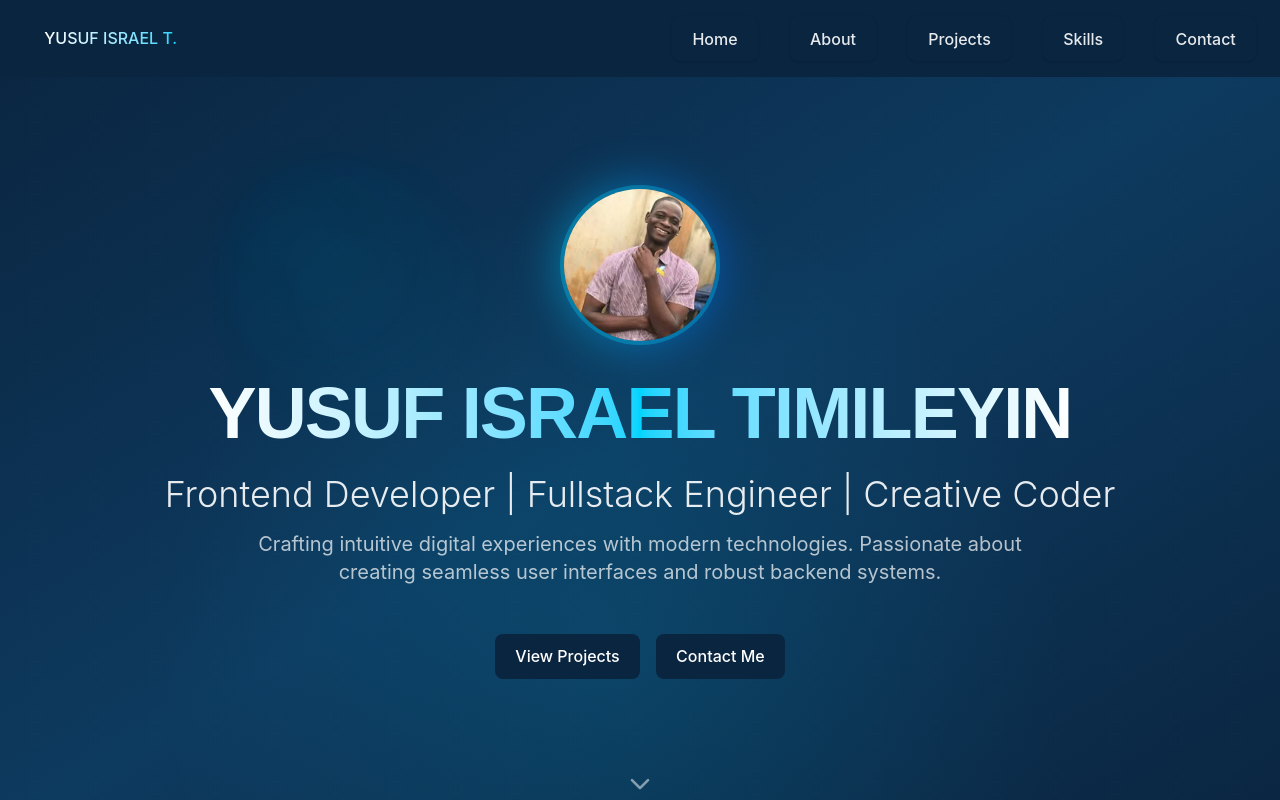
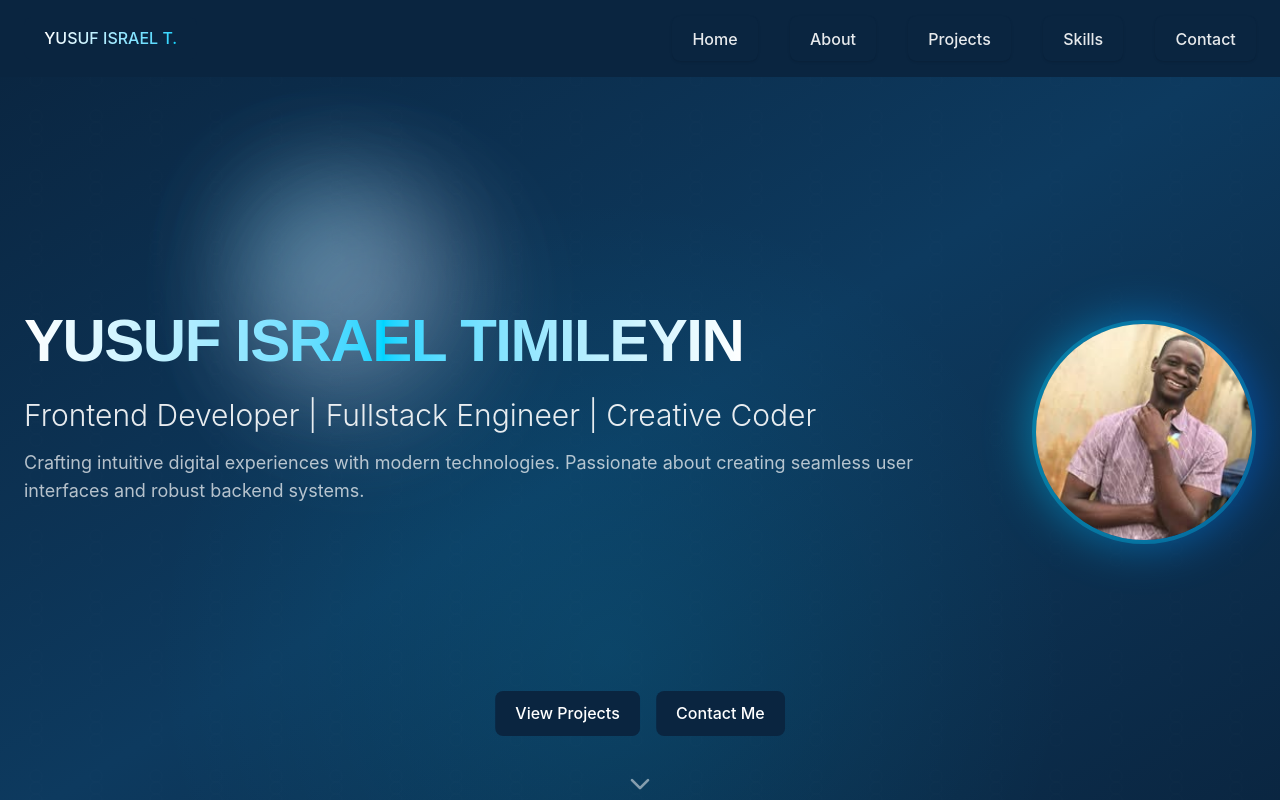
Before and after one commit to Sentrail/myportfolio, a React (Vite) app: page / in a window 1280 px wide. Shown: the top 800 px of the page. Built offline with nearby package versions, Linux system fonts and the light colour scheme.

Commit message:
Made major changes to Hero and Contact Sections

```diff
--- /dev/null
+++ b/src/components/portfolio/ContactSection.css
@@ -0,0 +1,71 @@
+.flying-send-btn {
+  font-family: inherit;
+  font-size: 16px;
+  background: #00d4ff;
+  color: #0f172a;
+  padding: 0.7em 1.2em;
+  padding-left: 0.9em;
+  display: flex;
+  align-items: center;
+  justify-content: center;
+  border: none;
+  border-radius: 16px;
+  overflow: hidden;
+  transition: all 0.2s;
+  cursor: pointer;
+  font-weight: 600;
+}
+
+.flying-send-btn span {
+  display: block;
+  margin-left: 0.4em;
+  transition: all 0.3s ease-in-out;
+}
+
+.flying-send-btn svg {
+  display: block;
+  transform-origin: center center;
+  transition: transform 0.3s ease-in-out;
+}
+
+.flying-send-btn:hover .svg-wrapper {
+  animation: fly-1 0.6s ease-in-out infinite alternate;
+}
+
+.flying-send-btn:hover svg {
+  transform: translateX(3.8em) rotate(45deg) scale(1.1);
+}
+
+.flying-send-btn:hover span {
+  transform: translateX(20em);
+}
+
+.flying-send-btn:active {
+  transform: scale(0.95);
+}
+
+@keyframes fly-1 {
+  from {
+    transform: translateY(0.1em);
+  }
+  to {
+    transform: translateY(-0.1em);
+  }
+}
+
+.flying-send-btn:disabled {
+  opacity: 0.5;
+  cursor: not-allowed;
+}
+
+.flying-send-btn:disabled:hover .svg-wrapper {
+  animation: none;
+}
+
+.flying-send-btn:disabled:hover svg {
+  transform: none;
+}
+
+.flying-send-btn:disabled:hover span {
+  transform: none;
+}
--- a/src/components/portfolio/ContactSection.jsx
+++ b/src/components/portfolio/ContactSection.jsx
@@ -2,6 +2,7 @@ import React, { useState } from 'react';
 import { motion } from 'framer-motion';
 import { Mail, Github, Linkedin, Twitter, Send, CheckCircle, AlertCircle } from 'lucide-react';
 import emailjs from '@emailjs/browser'; // Install via: npm install @emailjs/browser
+import './ContactSection.css'; // Import CSS for flying button animation
 
 export default function ContactSection() {
   const [formData, setFormData] = useState({
@@ -141,7 +142,7 @@ export default function ContactSection() {
                     <input
                       id="name"
                       type="text"
-                      name="from_name" // EmailJS param
+                      name="from_name"
                       required
                       value={formData.name}
                       onChange={(e) => setFormData({ ...formData, name: e.target.value })}
@@ -157,7 +158,7 @@ export default function ContactSection() {
                     <input
                       id="email"
                       type="email"
-                      name="from_email" // EmailJS param
+                      name="from_email"
                       required
                       value={formData.email}
                       onChange={(e) => setFormData({ ...formData, email: e.target.value })}
@@ -172,7 +173,7 @@ export default function ContactSection() {
                     </label>
                     <textarea
                       id="message"
-                      name="message" // EmailJS param
+                      name="message"
                       required
                       value={formData.message}
                       onChange={(e) => setFormData({ ...formData, message: e.target.value })}
@@ -185,17 +186,19 @@ export default function ContactSection() {
                   <button
                     type="submit"
                     disabled={isLoading}
-                    className="w-full px-6 py-4 bg-[#00D4FF] text-[#ffffff] font-semibold rounded-lg hover:bg-[#00D4FF]/90 transition-all duration-300 hover:scale-105 disabled:opacity-50 disabled:cursor-not-allowed flex items-center justify-center gap-2"
+                    className="flying-send-btn w-full disabled:opacity-50 disabled:cursor-not-allowed"
                   >
                     {isLoading ? (
                       <>
                         <div className="w-5 h-5 border-2 border-[#0A2540]/30 border-t-[#0A2540] rounded-full animate-spin" />
-                        Sending...
+                        <span>Sending...</span>
                       </>
                     ) : (
                       <>
-                        <Send size={20} />
-                        Send Message
+                        <div className="svg-wrapper">
+                          <Send size={20} />
+                        </div>
+                        <span>Send Message</span>
                       </>
                     )}
                   </button>
@@ -296,7 +299,7 @@ export default function ContactSection() {
           className="text-center mt-16 pt-8 border-t border-white/10"
         >
           <p className="text-white/50">
-            © 2025 Yusuf Israel. Built with passion and modern web technologies.
+            © 2025 - {new Date().getFullYear()} Yusuf Israel. Built with passion and modern web technologies.
           </p>
         </motion.footer>
       </div>
--- a/src/components/portfolio/HeroSection.jsx
+++ b/src/components/portfolio/HeroSection.jsx
@@ -69,7 +69,7 @@ const orbs = Array.from({ length: 5 }, (_, i) => ({
         {orbs.map((orb) => (
           <motion.div
             key={orb.id}
-            className="absolute rounded-full bg-linear-to-br from-cyan-400/20 via-cyan-500/10 to-transparent blur-3xl"
+            className="absolute rounded-full bg-linear-to-br from-[#00D4FF] via-[#deebff] to-transparent blur-3xl"
             style={{
               width: orb.size,
               height: orb.size,
@@ -97,15 +97,49 @@ const orbs = Array.from({ length: 5 }, (_, i) => ({
       </div>
 
       {/* Content */}
-      <div ref={heroRef} className="relative z-10 max-w-6xl mx-auto px-6 text-center">
-        {/* Profile Image */}
+      <div ref={heroRef} className="relative z-10 max-w-7xl mx-auto px-6 flex items-center justify-between gap-12 md:gap-16">
+        {/* Left Side - Text Content */}
+        <div className="flex-1 text-left">
+          {/* Main Heading */}
+          <motion.h1
+            initial={{ opacity: 0, y: 30 }}
+            animate={{ opacity: 1, y: 0 }}
+            transition={{ duration: 0.8, delay: 0.2 }}
+            className="text-4xl md:text-6xl font-bold text-white mb-6"
+          >
+            <span className="text-4xl md:text-6xl font-bold tracking-tight bg-linear-to-r from-white via-[#00D4FF] to-white bg-clip-text text-transparent">
+              YUSUF ISRAEL TIMILEYIN
+            </span>
+          </motion.h1>
+
+          <motion.h2
+            initial={{ opacity: 0, y: 30 }}
+            animate={{ opacity: 1, y: 0 }}
+            transition={{ duration: 0.8, delay: 0.4 }}
+            className="text-xl md:text-3xl text-white/90 font-light mb-4"
+          >
+            Frontend Developer | Fullstack Engineer | Creative Coder
+          </motion.h2>
+
+          <motion.p
+            initial={{ opacity: 0, y: 30 }}
+            animate={{ opacity: 1, y: 0 }}
+            transition={{ duration: 0.8, delay: 0.6 }}
+            className="text-base md:text-lg text-white/70 mb-12"
+          >
+            Crafting intuitive digital experiences with modern technologies.
+            Passionate about creating seamless user interfaces and robust backend systems.
+          </motion.p>
+        </div>
+
+        {/* Right Side - Profile Image */}
         <motion.div
           initial={{ opacity: 0, scale: 0.8 }}
           animate={{ opacity: 1, scale: 1 }}
           transition={{ duration: 0.8 }}
-          className="mb-8"
+          className="shrink-0"
         >
-          <div className="relative w-40 h-40 mx-auto">
+          <div className="relative w-40 h-40 md:w-56 md:h-56">
             <div className="absolute inset-0 bg-linear-to-r from-[#00D4FF] to-[#0066FF] rounded-full blur-xl opacity-50 animate-pulse" />
             <img
               src="/img/Me.jpg"
@@ -114,44 +148,14 @@ const orbs = Array.from({ length: 5 }, (_, i) => ({
             />
           </div>
         </motion.div>
-
-        {/* Main Heading */}
-        <motion.h1
-          initial={{ opacity: 0, y: 30 }}
-          animate={{ opacity: 1, y: 0 }}
-          transition={{ duration: 0.8, delay: 0.2 }}
-          className="text-5xl md:text-7xl font-bold text-white mb-6"
-        >
-          <span className="text-5xl md:text-7xl font-bold tracking-tight bg-linear-to-r from-white via-[#00D4FF] to-white bg-clip-text text-transparent">
-            YUSUF ISRAEL TIMILEYIN
-          </span>
-        </motion.h1>
-
-        <motion.h2
-          initial={{ opacity: 0, y: 30 }}
-          animate={{ opacity: 1, y: 0 }}
-          transition={{ duration: 0.8, delay: 0.4 }}
-          className="text-2xl md:text-4xl text-white/90 font-light mb-4"
-        >
-          Frontend Developer | Fullstack Engineer | Creative Coder
-        </motion.h2>
-
-        <motion.p
-          initial={{ opacity: 0, y: 30 }}
-          animate={{ opacity: 1, y: 0 }}
-          transition={{ duration: 0.8, delay: 0.6 }}
-          className="text-lg md:text-xl text-white/70 max-w-3xl mx-auto mb-12"
-        >
-          Crafting intuitive digital experiences with modern technologies.
-          Passionate about creating seamless user interfaces and robust backend systems.
-        </motion.p>
+      </div>
 
       {/* CTA Buttons */}
       <motion.div
         initial={{ opacity: 0, y: 30 }}
         animate={{ opacity: 1, y: 0 }}
         transition={{ duration: 0.8, delay: 0.8 }}
-          className="flex flex-col sm:flex-row gap-4 justify-center items-center"
+        className="absolute z-10 flex flex-col sm:flex-row gap-4 justify-center items-center bottom-24 left-1/2 transform -translate-x-1/2"
       >
           <button
             onClick={scrollToProjects}
@@ -171,7 +175,6 @@ const orbs = Array.from({ length: 5 }, (_, i) => ({
             <div className="absolute inset-0 shadow-[0_0_20px_rgba(0,212,255,0.3)] opacity-0 group-hover:opacity-100 transition-opacity duration-300" />
           </button>
         </motion.div>
-      </div>
 
       {/* Scroll Indicator */}
       <motion.div
```
Also changed, not shown: public/img/Sentry.png (added), public/img/Sentry_B&W.png (added). Lines whose indentation alone changed are shown as unchanged.
